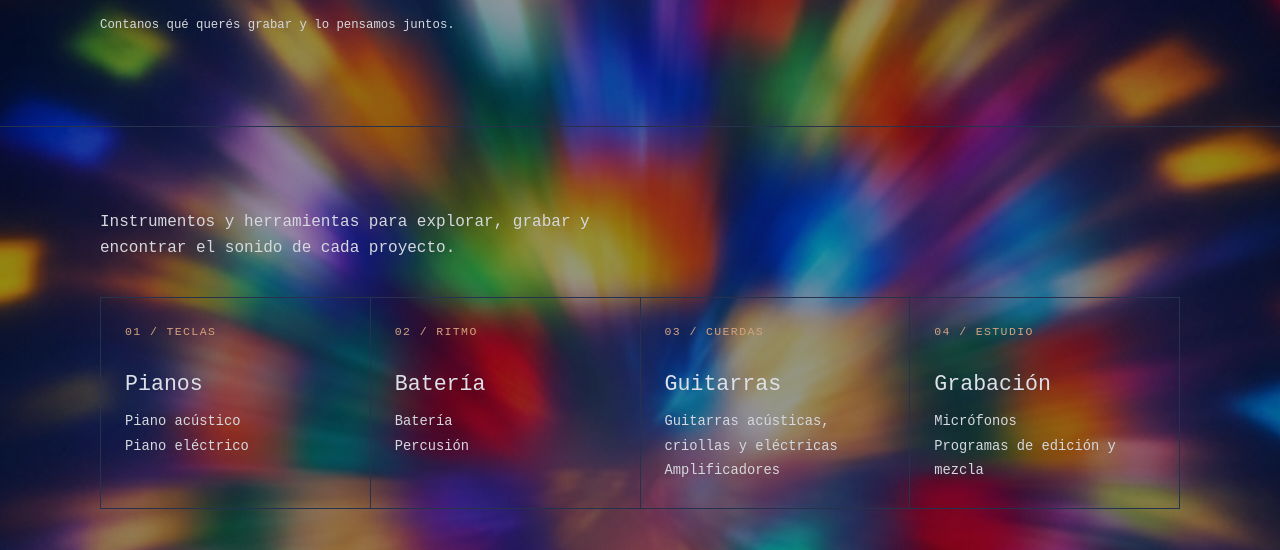
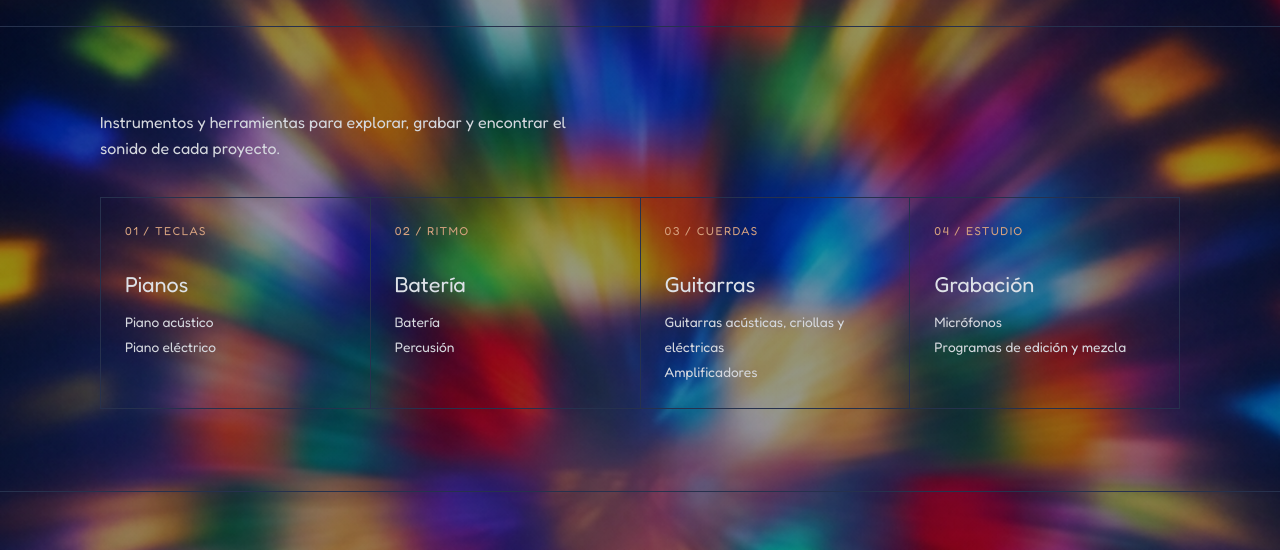
Before and after one commit to julianmmw/subtle-recording-space, a plain HTML site: page index.html in a window 1280 px wide. Shown: the part 663-1213 px from the top of the page. Drawn offline with Linux system fonts and the light colour scheme.

Commit message:
Replace ball and use fun Fredoka font
Use the attached transparent ball image and apply Fredoka throughout the interface.

Co-authored-by: Copilot <223556219+Copilot@users.noreply.github.com>

```diff
--- a/index.html
+++ b/index.html
@@ -6,6 +6,9 @@
   <meta name="theme-color" content="#020721">
   <meta name="description" content="Subtle — espacio acústico para ensambles, composición, arreglos y grabación de música.">
   <title>Subtle — espacio acústico para ensambles, composición, arreglos y grabación de música</title>
+  <link rel="preconnect" href="https://fonts.googleapis.com">
+  <link rel="preconnect" href="https://fonts.gstatic.com" crossorigin>
+  <link href="https://fonts.googleapis.com/css2?family=Fredoka:wght@400;500;600&display=swap" rel="stylesheet">
   <style>
     :root {
       color-scheme: dark;
@@ -16,11 +19,11 @@
       --line: #26314d;
       --olive: #d8dc9d;
       --clay: #d6a27f;
-      --serif: "Courier New", Courier, monospace;
-      --sans: "Courier New", Courier, monospace;
+      --serif: "Fredoka", "Trebuchet MS", sans-serif;
+      --sans: "Fredoka", "Trebuchet MS", sans-serif;
     }
 
-    * { box-sizing: border-box; font-family: "Courier New", Courier, monospace; }
+    * { box-sizing: border-box; font-family: "Fredoka", "Trebuchet MS", sans-serif; }
     html { scroll-behavior: smooth; }
     body {
       margin: 0;
```
Also changed, not shown: vitrail-logo.png.
